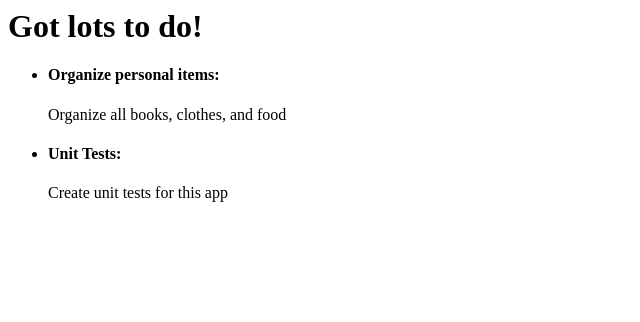
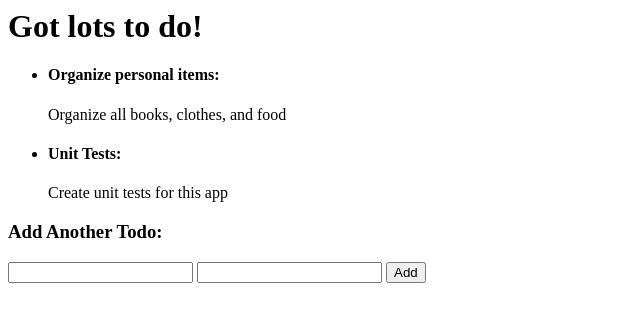
Before and after one commit to FarahYQ/DjangoProject, a Django app: page /todo/ in a window 1280 px wide. Shown: the top 322 px of the page, without its empty margins (0-640 px from the left). Run offline with Django 3.2, Linux system fonts and the light colour scheme; data comes from the database, SQL or seed files in the repository; both versions use the stored data as it was after the commit.

Commit message:
Create form for todos

```diff
--- a/django_edit_project/urls.py
+++ b/django_edit_project/urls.py
@@ -16,11 +16,12 @@ Including another URLconf
 from django.contrib import admin
 from django.urls import path
 from welcome.views import myView
-from todo.views import todoView
+from todo.views import todoView, addTodo
 
 urlpatterns = [
     path('', myView),
     path('admin/', admin.site.urls),
     path('welcome/', myView),
-    path('todo/', todoView)
+    path('todo/', todoView),
+    path('addTodo', addTodo)
 ]
--- a/templates/todo.html
+++ b/templates/todo.html
@@ -4,3 +4,10 @@
         <li><h4>{{item.title}}:</h4> {{item.content}}</li>
     {% endfor %}
 </ul>
+
+<h3>Add Another Todo:</h3>
+<form action="/addTodo" method="post">{% csrf_token %}
+    <input type="text" name="title">
+    <input type="text" name="content">
+    <input type="submit" value="Add">
+</form>
--- a/todo/views.py
+++ b/todo/views.py
@@ -1,7 +1,12 @@
 from django.shortcuts import render
-from django.http import HttpResponse
+from django.http import HttpResponseRedirect
 from .models import TodoItem
 # Create your views here.
 def todoView(request):
     all_items = TodoItem.objects.all()
     return render(request, 'todo.html', {'all_items': all_items})
+
+def addTodo(request):
+    new_item = TodoItem(title=request.POST['title'], content=request.POST['content'])
+    new_item.save()
+    return HttpResponseRedirect('/todo/')
```
Also changed, not shown: todo/models.py (+0 -9 lines), db.sqlite3.
